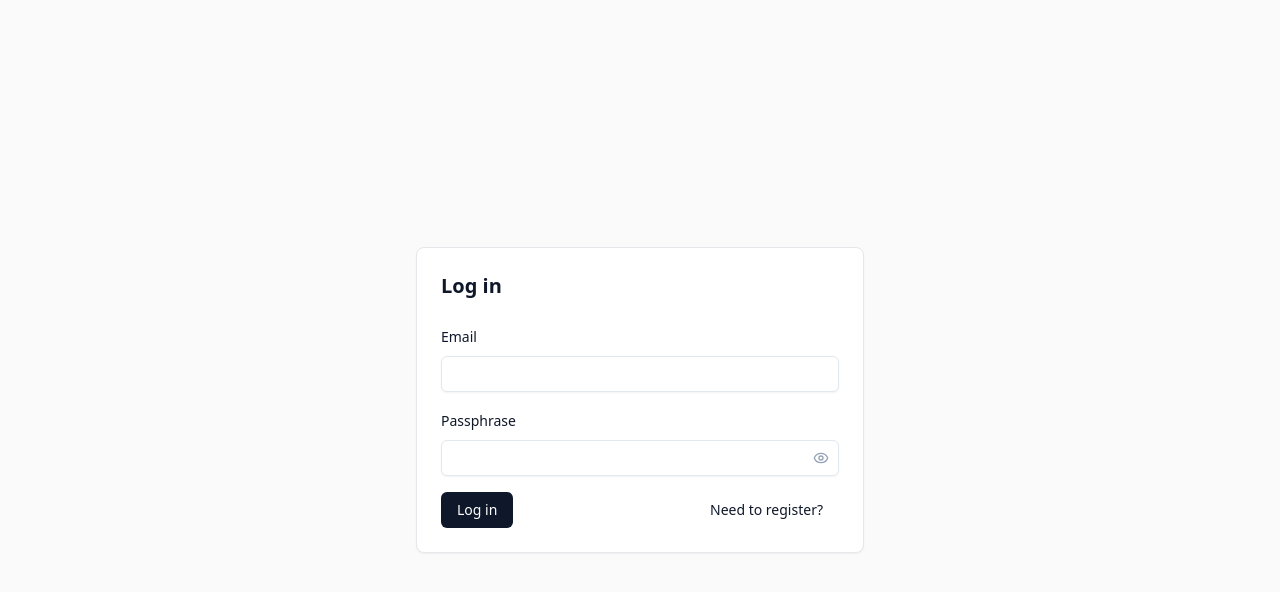
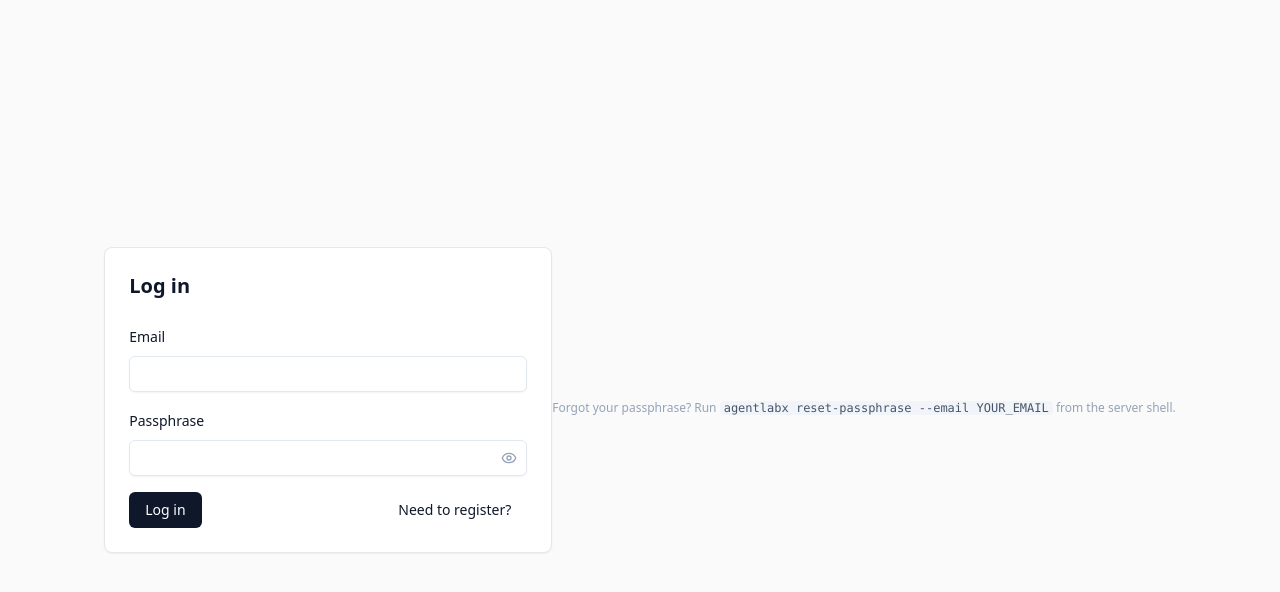
Before and after one commit to whats2000/AgentLabX, a React (Vite) app in the folder web/: page /login in a window 1280 px wide. Both pictures are taken after a click on the button "Existing? Log in". Shown: the top 592 px of the page. Built offline with nearby package versions, Linux system fonts and the light colour scheme; no server answers.

Commit message:
feat(web): Owner badge + hide actions on owner row + forgot-passphrase hint

```diff
--- a/web/src/auth/LoginPage.tsx
+++ b/web/src/auth/LoginPage.tsx
@@ -101,6 +101,15 @@ export function LoginPage(): React.JSX.Element {
           </form>
         </CardContent>
       </Card>
+      {mode === "login" ? (
+        <p className="mt-4 text-xs text-slate-400">
+          Forgot your passphrase? Run{" "}
+          <code className="rounded bg-slate-100 px-1 text-slate-600">
+            agentlabx reset-passphrase --email YOUR_EMAIL
+          </code>{" "}
+          from the server shell.
+        </p>
+      ) : null}
     </div>
   )
 }
--- a/web/src/pages/AdminPage.tsx
+++ b/web/src/pages/AdminPage.tsx
@@ -130,7 +130,14 @@ export function AdminPage(): React.JSX.Element {
               {users.data.map((u) => (
                 <li key={u.id} className="flex items-center justify-between py-2">
                   <div>
-                    <div className="font-medium">{u.display_name}</div>
+                    <div className="font-medium">
+                      {u.display_name}
+                      {u.capabilities.includes("owner") && (
+                        <span className="ml-2 rounded bg-amber-100 px-1.5 py-0.5 text-xs font-medium text-amber-700">
+                          Owner
+                        </span>
+                      )}
+                    </div>
                     <div className="text-sm text-slate-500">{u.email}</div>
                     <div className="text-xs text-slate-400">
                       {u.id} · {u.auther_name} · {u.capabilities.join(", ") || "no capabilities"}
@@ -139,6 +146,8 @@ export function AdminPage(): React.JSX.Element {
                   <div className="flex gap-2">
                     {u.id === me?.id ? (
                       <span className="self-center text-xs text-slate-400">(you)</span>
+                    ) : u.capabilities.includes("owner") ? (
+                      <span className="self-center text-xs text-slate-400">(owner)</span>
                     ) : (
                       <>
                         {u.capabilities.includes("admin") ? (
```
